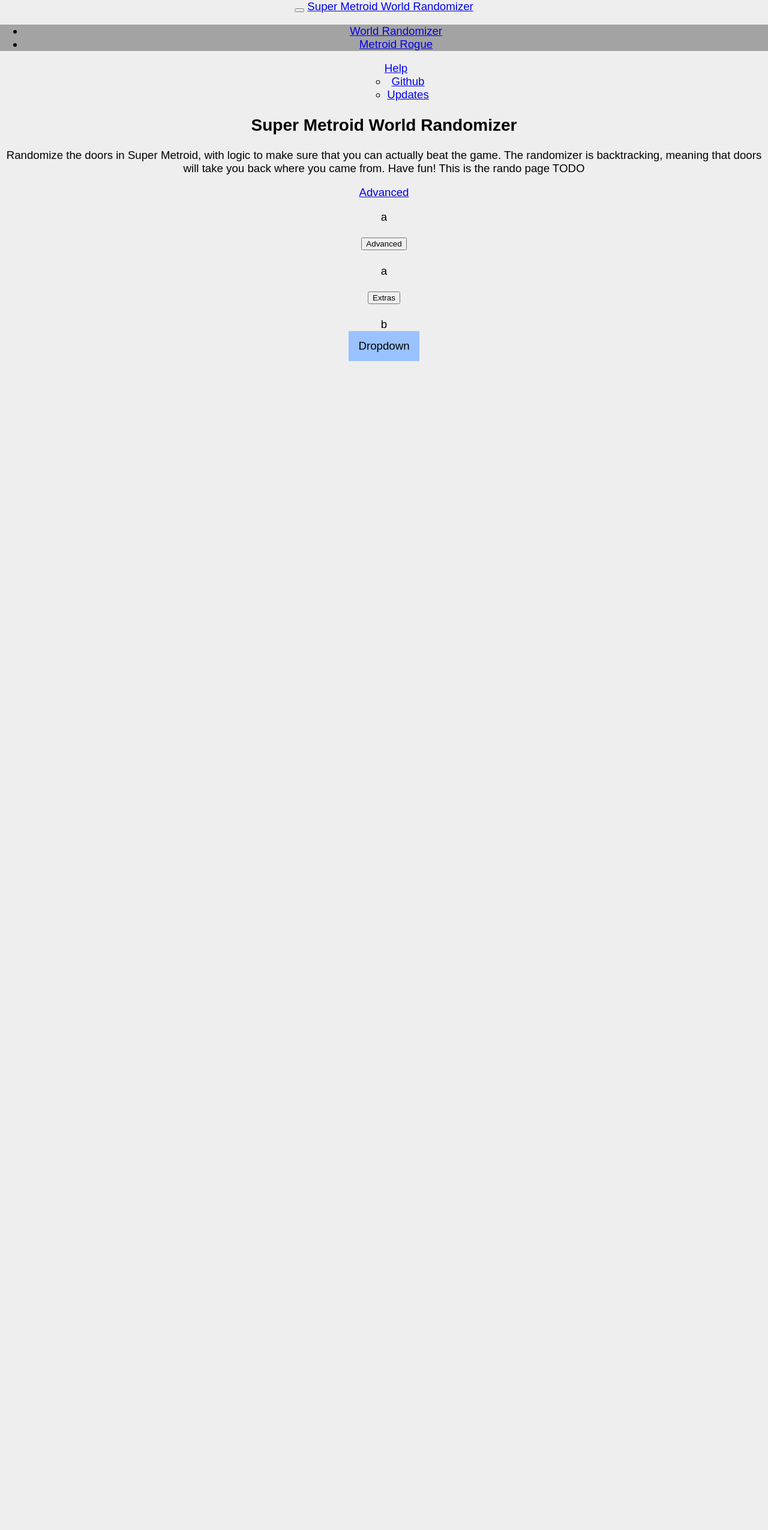
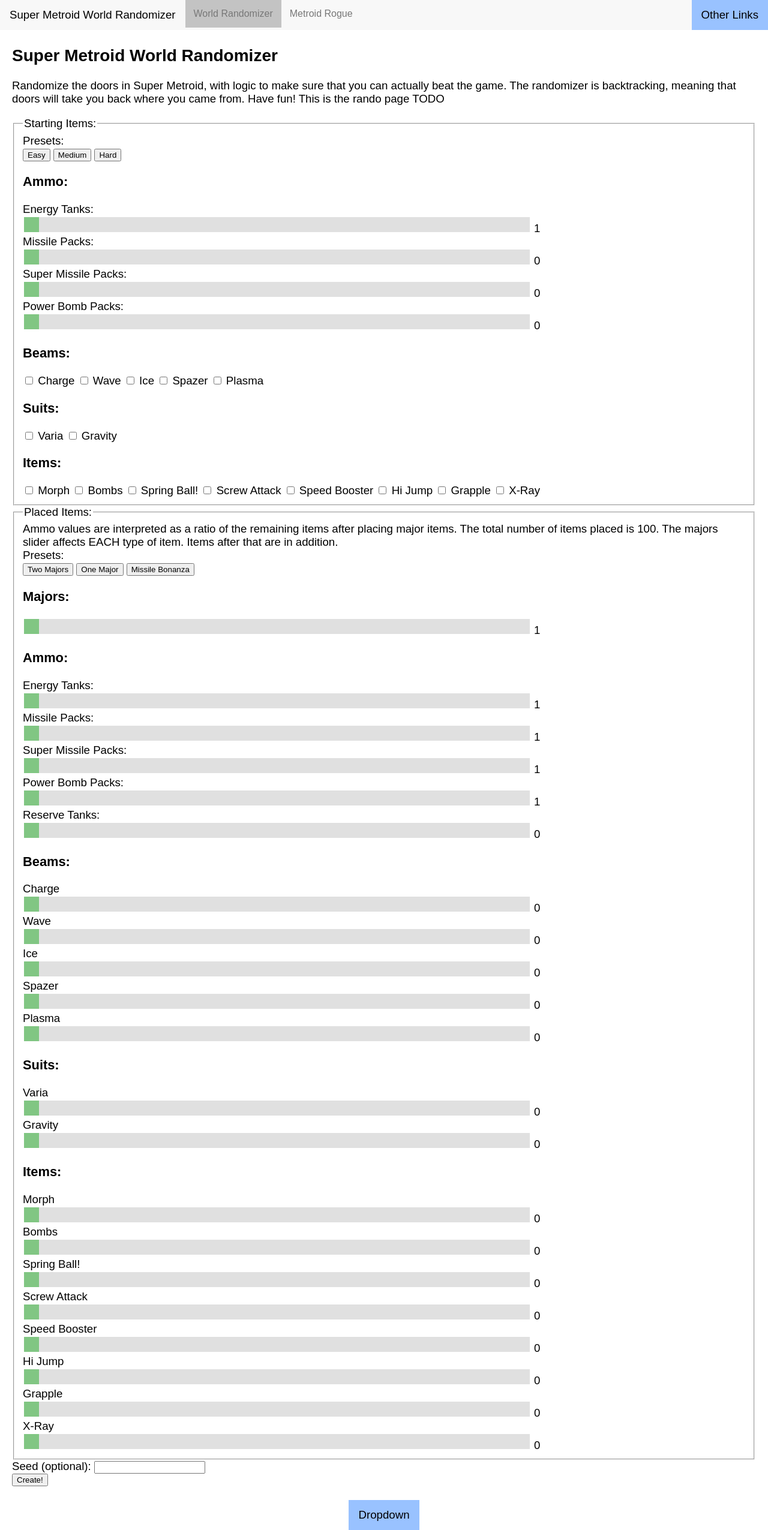
Before and after one commit to aremath/sm_web, a Flask app: page /world_rando in a window 1280 px wide. Shown: the whole page at 60% size. Before the commit the page ends 602 px from the top, so only its background shows below. Run offline with Flask 2, Linux system fonts and the light colour scheme; some libraries are stand-ins or nearby versions.

Commit message:
Lots of work on the world_rando page. Added various form elements as well as javascript to control them.

```diff
--- a/flaskr/static/main.js
+++ b/flaskr/static/main.js
@@ -1,10 +1,26 @@
+// Handles sliders by usting the aria-controls attribut to find the
+// counter to update
+function slider_handler(e) {
+    var target_element = e.target.getAttribute("aria-controls");
+    var thespan = document.getElementById(target_element);
+    thespan.innerHTML = e.target.value;
+}
+
+// Add it as a listener to the appropriate elements
+var sliders = document.getElementsByClassName("slider")
+for (let slider of sliders) {
+    slider.oninput = slider_handler;
+    // Set up initial state
+    var target_element = slider.getAttribute("aria-controls");
+    thespan = document.getElementById(target_element);
+    thespan.innerHTML = slider.value;
+}
 
 // Handles dropdowns by using the aria-controls attribute to find the
 // element to show
 function dropdown_handler(e) {
     var target_element = e.target.getAttribute("aria-controls");
     var the_dropdown = document.getElementById(target_element);
-    console.log(the_dropdown)
     the_dropdown.classList.toggle("show");
 }
 
@@ -12,7 +28,6 @@
 // NOTE: requires that the <script> is placed last!
 var btns = document.getElementsByClassName("dropbtn")
 for (let btn of btns) {
-    console.log(btn);
     btn.onclick = dropdown_handler;
 }
 
@@ -20,10 +35,7 @@
     // Close all dropdowns if the user clicks outside them
     if (!e.target.matches(".dropbtn")) {
         var drops = document.getElementsByClassName("dropdown-content");
-        console.log(drops);
         for (let drop of drops) {
-            console.log(drop);
-            console.log(drop.classList);
             if (drop.classList.contains("show")) {
                 drop.classList.remove("show");
             }
--- /dev/null
+++ b/flaskr/static/presets.js
@@ -0,0 +1,109 @@
+easy_preset = document.getElementById("easy_preset")
+medium_preset = document.getElementById("medium_preset")
+hard_preset = document.getElementById("hard_preset")
+two_majors_preset = document.getElementById("two_majors_preset")
+one_major_preset = document.getElementById("one_major_preset")
+missile_bonanza_preset = document.getElementById("missile_bonanza_preset")
+var ammos = ["etanks", "supers", "missiles", "pbs"]
+var beams = ["charge", "wave", "ice", "spazer", "plasma"]
+var suits = ["varia", "gravity"]
+var items = ["morph", "bombs", "spring_ball", "screw", "speed", "hi_jump", "grapple", "xray"]
+
+// preset lambda
+preset_lambda_start = function (set_ammos, set_beams, set_suits, set_items) {
+    var i;
+    // Set the sliders
+    for (i=0; i < ammos.length; i++) {
+        var a = document.getElementById(ammos[i]);
+        a.value = set_ammos[i];
+        // update the counter as well
+        var a_target = a.getAttribute("aria-controls");
+        var thespan = document.getElementById(a_target);
+        thespan.innerHTML = a.value;
+    }
+    // Set the checkboxes
+    other_things = beams.concat(suits, items)
+    set_other_things = set_beams.concat(set_suits, set_items)
+    for (i=0; i < other_things.length; i++) {
+        var a = document.getElementById(other_things[i]);
+        a.checked = set_other_things[i];
+    }
+}
+var easy_ammos = [4, 1, 2, 0];
+var easy_beams = [true, false, false, true, false];
+var easy_suits = [false, false];
+var easy_items = [true, true, false, false, false, false, false, false];
+easy_preset.onclick = function () {
+    preset_lambda_start(easy_ammos, easy_beams, easy_suits, easy_items);
+    return false;
+}
+
+var medium_ammos = [2, 0, 1, 0];
+var medium_beams = [true, false, false, false, false];
+var medium_suits = [false, false];
+var medium_items = [true, false, false, false, false, false, false, false];
+medium_preset.onclick = function () {
+    preset_lambda_start(medium_ammos, medium_beams, medium_suits, medium_items);
+    return false;
+}
+
+var hard_ammos = [1, 0, 0, 0];
+var hard_beams = [false, false, false, false, false];
+var hard_suits = [false, false];
+var hard_items = [false, false, false, false, false, false, false, false];
+hard_preset.onclick = function () {
+    preset_lambda_start(hard_ammos, hard_beams, hard_suits, hard_items);
+    return false;
+}
+
+preset_lambda_place = function(place_majors, place_ammos, place_beams, place_suits, place_items) {
+    m = document.getElementById("majors")
+    m.value = place_majors
+    var m_target = m.getAttribute("aria-controls");
+    var thespan = document.getElementById(m_target);
+    thespan.innerHTML = m.value;
+
+    ammos_r = ammos.concat(["reserve"])
+    var all = ammos_r.concat(beams, suits, items)
+    var all_place = place_ammos.concat(place_beams, place_suits, place_items);
+    var i;
+    // Set the sliders
+    for (i=0; i < all.length; i++) {
+        var a = document.getElementById(all[i] + "place");
+        a.value = all_place[i];
+        // update the counter as well
+        var a_target = a.getAttribute("aria-controls");
+        thespan = document.getElementById(a_target);
+        thespan.innerHTML = a.value;
+    }
+}
+
+var two_majors_majors = 2;
+var two_majors_ammos = [22, 10, 12, 14, 0];
+var two_majors_beams = [0, 0, 0, 0, 0];
+var two_majors_suits = [0, 0];
+var two_majors_items = [0, 0, 0, 0, 0, 0, 0, 0];
+two_majors_preset.onclick = function () {
+    preset_lambda_place(two_majors_majors, two_majors_ammos, two_majors_beams, two_majors_suits, two_majors_items);
+    return false;
+}
+
+var one_major_majors = 1;
+var one_major_ammos = [26, 17, 18, 18, 0];
+var one_major_beams = [0, 0, 0, 0, 0];
+var one_major_suits = [0, 0];
+var one_major_items = [0, 0, 0, 0, 0, 0, 0, 0];
+one_major_preset.onclick = function () {
+    preset_lambda_place(one_major_majors, one_major_ammos, one_major_beams, one_major_suits, one_major_items);
+    return false;
+}
+
+var missile_bonanza_majors = 1;
+var missile_bonanza_ammos = [5, 2, 2, 2, 0];
+var missile_bonanza_beams = [0, 0, 0, 0, 0];
+var missile_bonanza_suits = [0, 0];
+var missile_bonanza_items = [0, 0, 2, 0, 0, 0, 0, 0];
+missile_bonanza_preset.onclick = function () {
+    preset_lambda_place(missile_bonanza_majors, missile_bonanza_ammos, missile_bonanza_beams, missile_bonanza_suits, missile_bonanza_items);
+    return false;
+}
--- a/flaskr/static/style.css
+++ b/flaskr/static/style.css
@@ -3,7 +3,7 @@
 body {
     font: 14pt sans-serif;
     color: #000;
-    background: #eee;
+    background: #ffffff;
     padding: 0pt;
     margin: 0pt;
     width: 100%;
@@ -12,13 +12,87 @@
     text-align: center;
 }
 
+/* SLIDERS */
+.slidecontainer {
+    width: 100%;
+}
+
+.slider {
+    -webkit-appearance: none;
+    appearance: none;
+    width: 70%;
+    height: 25px;
+    background: #d3d3d3;
+    outline: none;
+    opacity: 0.7;
+    -webkit-transition: 0.2s;
+    transition: opacity 0.2s;
+}
+
+.slider:hover {
+    opacity: 1;
+}
+
+.slider::-webkit-slider-thumb {
+    -webkit-appearance: none;
+    appearance: none;
+    width: 25px;
+    height: 25px;
+    background: #4CAF50;
+    cursor: pointer;
+}
+
+.slider::-moz-range-thumb {
+    width: 25px;
+    height: 25px;
+    background: #4CAF50;
+    cursor: pointer;
+}
+
 /* NAVBAR */
 ul.navbar {
     list-style-type: none;
+    margin: 0;
+    padding: 0;
+    /* overflow: hidden; */
+    background-color: #f8f8f8;
+}
+
+.nav-item {
+    float: left;
+}
+
+.nav-item-right {
+    float: right;
+}
+
+.nav-main{
+    display: inline-block;
+    text-align: center;
+    padding: 14px 16px;
+    text-decoration: none;
+    color: #777777;
+}
+
+.nav-main:hover {
+    color: #000;
+}
+
+.nav-link {
+    font: 12pt sans-serif;
+    display: inline-block;
+    text-align: center;
+    padding: 14px 14px;
+    text-decoration: none;
+    color: #777777;
+}
+
+.nav-link:hover {
+    color: #000;
 }
 
 .active {
-    background-color: #a3a3a3;
+    background-color: #c3c3c3;
 }
 
 
@@ -26,7 +100,6 @@
 .dropdown {
     position: relative;
     display: inline-block;
-    /* overflow: hidden; */
 }
 
 .dropdown .dropbtn {
--- a/flaskr/templates/base.html
+++ b/flaskr/templates/base.html
@@ -18,53 +18,34 @@
     </head>
 
     <body>
-
-        <!-- Navbar -->
-        <nav class="navbar navbar-default navbar-static-top">
-            <div class="container-fluid">
-                <!-- Navbar Header (collapse button and home link) -->
-                <div class="navbar-header">
-                    <button type="button" class="navbar-toggle" data-toggle="collapse" data-target="#mynavbar">
-                        <!-- The three lines -->
-                        <span class="icon-bar"></span>
-                        <span class="icon-bar"></span>
-                        <span class="icon-bar"></span>
-                    </button>
-                    <!-- Home -->
-                    <a class="navbar-brand" href="/">Super Metroid World Randomizer</a>
-                </div>
-                <!-- Collapsable Navbar -->
-                <div id="mynavbar" class="collapse navbar-collapse">
-                    <!-- Other Menus -->
-                    <ul class="nav navbar-nav {% block wr_isactive %}{% endblock %}">
+        <!-- Navbar New -->
+        <div>
+        <ul class="navbar">
             <li class="nav-item">
+                <a href="/" class="nav-main">Super Metroid World Randomizer</a>
+            </li>
+            <li class="nav-item {% block wr_isactive %}{% endblock %}">
                 <a href="/world_rando" class="nav-link">World Randomizer</a>
             </li>
             <li class="nav-item {% block rogue_isactive %}{% endblock %}">
                 <a href="/rogue" class="nav-link">Metroid Rogue</a>
             </li>
+            <li class="nav-item-right dropdown">
+                <button class="dropbtn" aria-controls="helpcontent">
+                    Other Links
+                    <span class="caret"></span>
+                </button>
+                <div id="helpcontent" class="dropdown-content">
+                    <a href="https://www.github.com/aremath/sm_rando" class="dropdown-item">Github</a>
+                    <a href="/TODO" class="dropdown-item">Updates</a>
+                </div>
+            </li>
+            <li style="clear: both;"></li> <!-- Clear the floats -->
         </ul>
-                    <!-- /Other Menus -->
-                    <!-- Help Menu is on the right -->
-                    <ul class="nav navbar-nav navbar-right">
-                        <li class="dropdown">
-                            <a href="#" data-toggle="dropdown" class="dropdown-toggle">
-                                Help
-                                <span class="caret"></span>
-                            </a>
-                            <ul class="dropdown-menu">
-                                <li><a href="https://www.github.com/aremath/sm_rando" class="dropdown-item">Github</a></li>
-                                <li><a href="/TODO" class="dropdown-item">Updates</a></li>
-                            </ul>
-                        </li>
-                    </ul>
-                    <!-- /Help Menu -->
         </div>
-            </div>
-        </nav>
-        <!-- /Navbar -->
+
     <!-- Main Content -->
-    <div class="container">
+    <div class="container", style="clear: both; padding: 4px 20px" align="left">
         {% block content %}{% endblock %}
     </div>
 
@@ -83,4 +64,5 @@
     <script src="https://ajax.googleapis.com/ajax/libs/jquery/3.4.1/jquery.min.js"></script>
     <script src="https://maxcdn.bootstrapcdn.com/bootstrap/4.1.0/js/bootstrap.min.js"></script>
     <script src="../static/main.js"></script>
+    {% block extrascripts %}{% endblock %}
 </html>
--- a/flaskr/templates/world_rando.html
+++ b/flaskr/templates/world_rando.html
@@ -1,5 +1,11 @@
 {% extends "base.html" %}
+
 {% block wr_isactive %}active{% endblock %}
+
+{% block extrascripts %}
+<script src="../static/presets.js"></script>
+{% endblock %}
+
 {% block content %}
 <h2> Super Metroid World Randomizer </h2>
 <p>
@@ -8,51 +14,100 @@
     This is the rando page TODO
 </p>
 
-<div class="panel-group" id="settings-accordion-1" role="tablist" aria-multiselectable="true">
-    <div class="panel panel-default">
-        <a title="Advanced" aria-controls="collapse-advanced" aria-expanded="false" href="#collapse-advanced" data-parent="#settings-accordion-1" data-toggle="collapse" class="panel-heading collapsed" id="heading1">
-            <span class="panel-title">Advanced</span>
-        </a>
-    </div>
-    <div aria-labelledby="heading1" role="tabpanel" class="panel-collapse collapse" id="collapse-advanced" aria-expanded="false">
-        <div class="panel-body">
-            <p>a</p>
+<form>
+    <fieldset>
+        <legend>Starting Items:</legend>
+        Presets:<br>
+        <button id="easy_preset"> Easy </button>
+        <button id="medium_preset"> Medium </button>
+        <button id="hard_preset"> Hard </button>
+
+        <h3>Ammo:</h3>
+        {% for a in ammo %}
+            {{a.name}}
+            <div class="slidecontainer">
+                <input type="range" min="{{a.min}}" max="{{a.max}}" value="{{a.min}}" class="slider" id="{{a.id}}" aria-controls="{{a.id}}val">
+                <span id="{{a.id}}val"></span>
+            </div>
+        {% endfor %}
+        <h3>Beams:</h3>
+        {% for b in beams %}
+            <input type="checkbox" id="{{b.id}}">
+            {{b.name}}
+        {% endfor %}
+        <h3>Suits:</h3>
+        {% for s in suits %}
+            <input type="checkbox" id="{{s.id}}">
+            {{s.name}}
+        {% endfor %}
+        <h3>Items:</h3>
+        {% for i in items %}
+            <input type="checkbox" id="{{i.id}}">
+            {{i.name}}
+        {% endfor %}
+
+    </fieldset>
+
+    <fieldset>
+        <legend>Placed Items:</legend>
+        Ammo values are interpreted as a ratio of the remaining items after placing major items. The total number of items placed is 100. The majors slider affects EACH type of item. Items after that are in addition.<br>
+        Presets:<br>
+        <button id="two_majors_preset"> Two Majors </button>
+        <button id="one_major_preset"> One Major </button>
+        <button id="missile_bonanza_preset"> Missile Bonanza </button> <br>
+
+        <h3>Majors:</h3>
+            <div class="slidecontainer">
+                <input type="range" min="1" max="4" value="1" class="slider" id="majors" aria-controls="majors_placeval">
+                <span id="majors_placeval"></span>
+            </div>
+
+        <h3>Ammo:</h3>
+        {% for a in ammo %}
+            {{a.name}}
+            <div class="slidecontainer">
+                <input type="range" min="1" max="100" value="1" class="slider" id="{{a.id}}place" aria-controls="{{a.id}}placeval">
+                <span id="{{a.id}}placeval"></span>
+            </div>
+        {% endfor %}
+
+        Reserve Tanks:
+        <div class="slidecontainer">
+        <input type="range" min="0" max="100" value="0" class="slider" id="reserveplace" aria-controls="reserveplaceval">
+        <span id="reserveplaceval"></span>
         </div>
-    </div>
-</div>
 
-<div class="accordion" id="settings-accordion">
-    <!-- Advanced Settings card -->
-    <div class="card">
-        <div class="card-header" id="advanced-header">
-            <h2 class="mb-0">
-                <button class="btn btn-link collapsed" type="button" data-toggle="collapse" data-target="#collapse-advanced" aria-expanded="true" aria-controls="collapse-advanced">
-                    Advanced
-                </button>
-            </h2>
-        </div>
-        <div id="collapse-advanced" class="collapse" aria-labelledby="advanced-header" data-parent="#settings-accordion">
-            <div class="card-body">
-                a
+        <h3>Beams:</h3>
+        {% for b in beams %}
+            {{b.name}}
+            <div class="slidecontainer">
+            <input type="range" min="0" max="5" value="0" class="slider" id="{{b.id}}place" aria-controls="{{b.id}}placeval">
+            <span id="{{b.id}}placeval"></span>
             </div>
-        </div>
-    </div>
+        {% endfor %}
+        <h3>Suits:</h3>
+        {% for s in suits %}
+            {{s.name}}
+            <div class="slidecontainer">
+            <input type="range" min="0" max="5" value="0" class="slider" id="{{s.id}}place" aria-controls="{{s.id}}placeval">
+            <span id="{{s.id}}placeval"></span>
+            </div>
+        {% endfor %}
+        <h3>Items:</h3>
+        {% for i in items %}
+            {{i.name}}
+            <div class="slidecontainer">
+            <input type="range" min="0" max="5" value="0" class="slider" id="{{i.id}}place" aria-controls="{{i.id}}placeval">
+            <span id="{{i.id}}placeval"></span>
+            </div>
+        {% endfor %}
 
-    <!-- Extras card -->
-    <div class="card">
-        <div class="card-header" id="extras-header">
-            <h2 class="mb-0">
-                <button class="btn btn-link collapsed" type="button" data-toggle="collapse" data-target="#collapse-extras">
-                    Extras
-                </button>
-            </h2>
-        </div>
-        <div id="collapse-extras" class="collapse" data-parent="#settings-accordion">
-            <div class="card-body">
-                b
-            </div>
-        </div>
-    </div>
+    </fieldset>
+
+    Seed (optional):
+    <input type="text" name="seed"><br>
+    <input type="submit" value="Create!">
+</form>
 
 </div>
 
--- a/flaskr/views.py
+++ b/flaskr/views.py
@@ -1,4 +1,5 @@
 from flask import render_template, Blueprint
+from . import config
 
 main_bp = Blueprint("main", __name__)
 
@@ -8,7 +9,7 @@
 
 @main_bp.route("/world_rando")
 def world_rando_view():
-    return render_template("world_rando.html")
+    return render_template("world_rando.html", ammo=config.ammo, beams=config.beams, suits=config.suits, items=config.items)
 
 @main_bp.route("/rogue")
 def rogue_view():
```
Also changed, not shown: flaskr/config.py (added, +112 -0 lines). Lines whose indentation alone changed are shown as unchanged.
